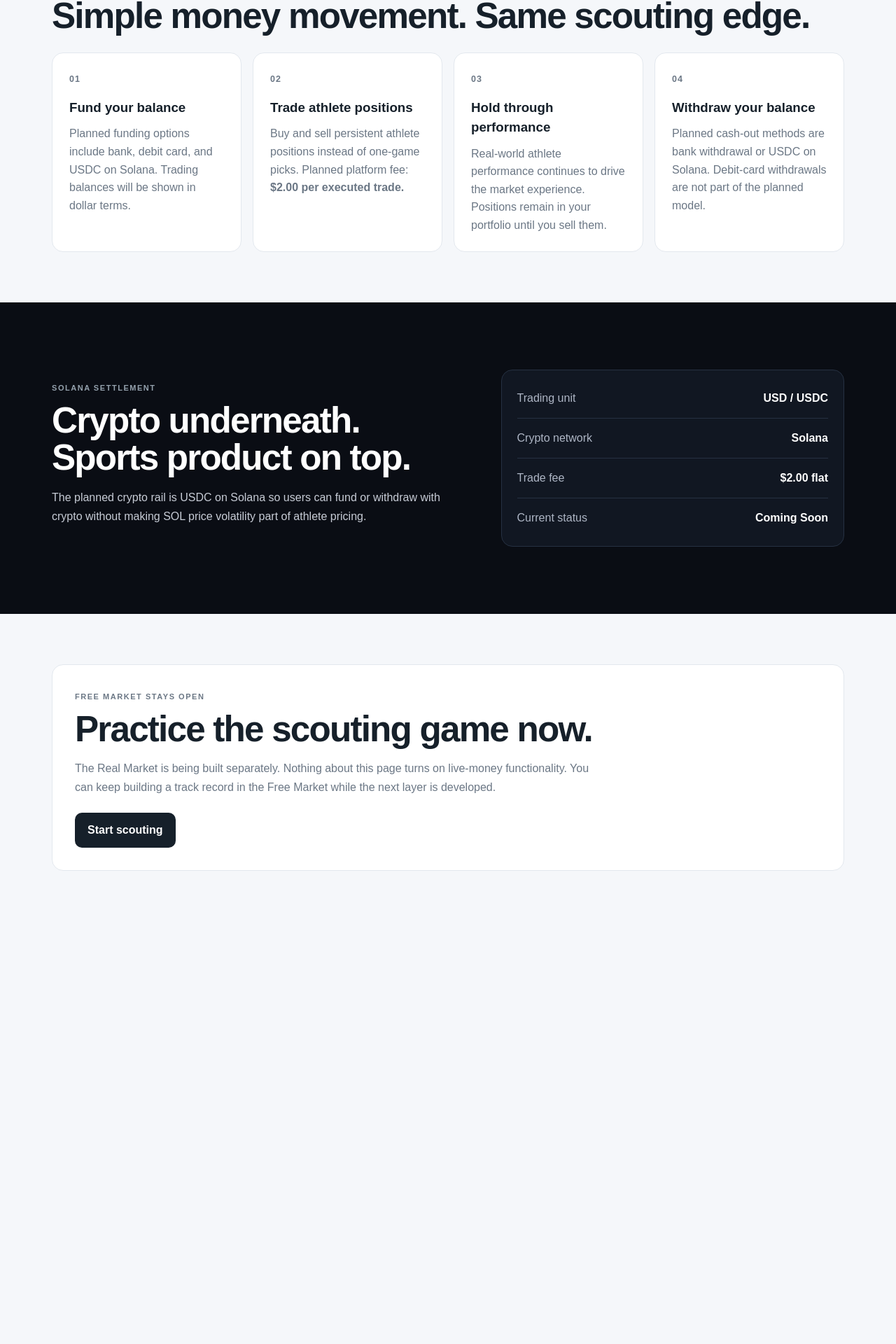
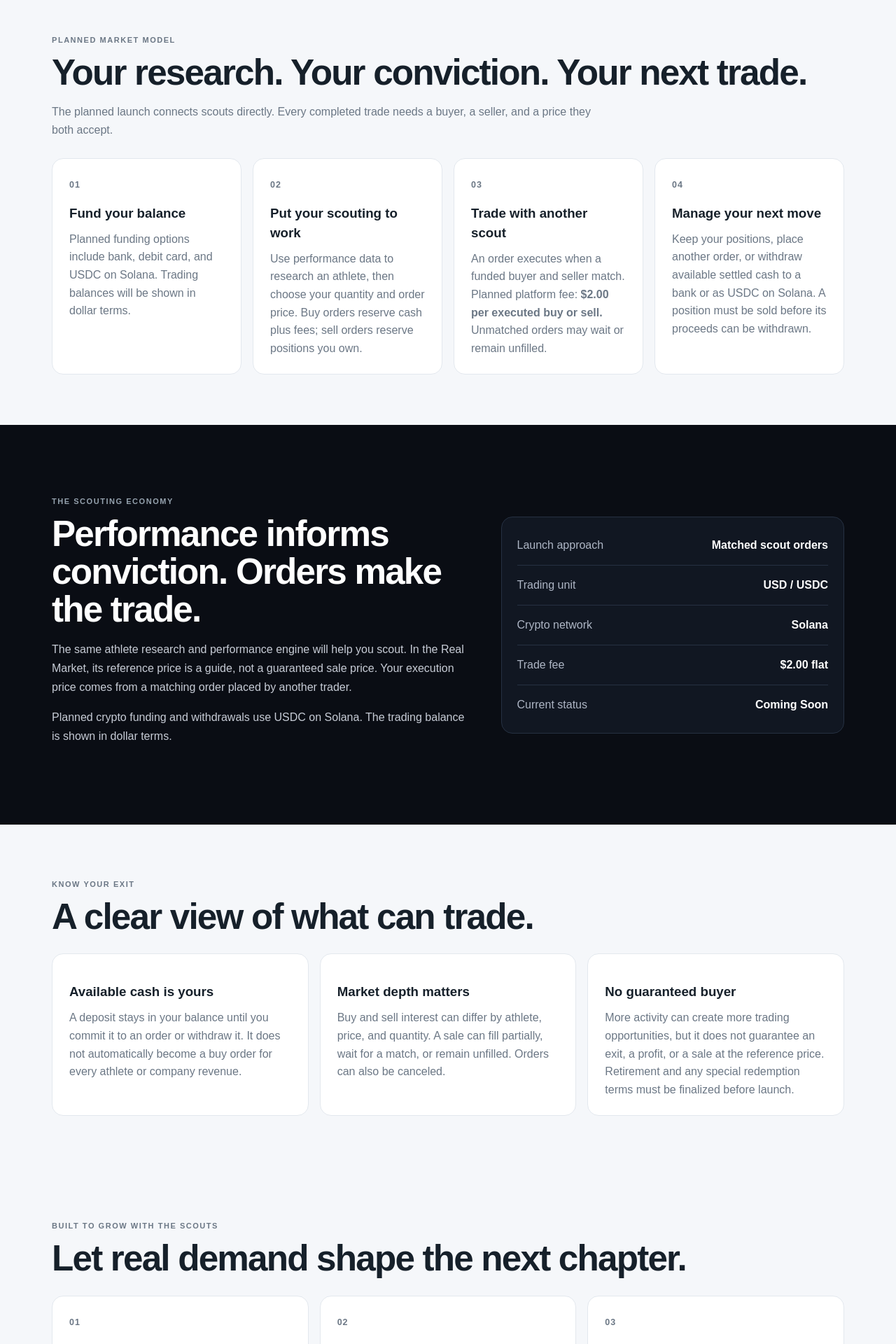
Before and after one commit to clintnoble2019-web/NexAthleteXchange, a Next.js app: page /real-market in a window 1280 px wide. Shown: the part 846-2766 px from the top of the page at 70% size. Before the commit the page ends 2162 px from the top, so only its background shows below. Built offline with nearby package versions, Linux system fonts and the light colour scheme; no server answers.

Commit message:
Position Real Market around the scouting economy and matched scout orders

```diff
--- a/app/real-market/liquidity/page.tsx
+++ b/app/real-market/liquidity/page.tsx
@@ -49,7 +49,7 @@ export default async function LiquiditySandboxPage() {
       <div>
         <div className="realMarketBadge sandboxBadge">INTERNAL SANDBOX • NO REAL MONEY</div>
         <h1>Institutional Liquidity</h1>
-        <p className="muted">Foundation 3 console for the 60-instrument mandate, LP accounts, quote coverage, exposure controls, and the career-ending retirement reserve.</p>
+        <p className="muted">Internal prototype for a possible later liquidity-provider stage: 60-instrument coverage, funded quotes, exposure controls, and simulated retirement reserves. The planned first stage matches orders between scouts; this console does not implement that model or promise live redemption.</p>
       </div>
       <div className="realMarketActions"><Link className="button secondary" href="/real-market/sandbox">Customer sandbox</Link><Link className="button secondary" href="/real-market">Coming Soon</Link></div>
     </header>
--- a/app/real-market/page.tsx
+++ b/app/real-market/page.tsx
@@ -3,15 +3,15 @@ import { realMarket } from "@/lib/real-market";
 
 export const metadata = {
   title: "Real Market — Coming Soon | NexAthleteXchange",
-  description: "Real-money athlete trading is being built for NexAthleteXchange.",
+  description: "The next chapter of the scouting economy: build athlete positions and trade with other scouts. Real Market is coming soon.",
 };
 
 export default function RealMarketPage() {
   return <main className="realMarketPage">
     <section className="realMarketHero shell">
       <div className="realMarketBadge">REAL MARKET • COMING SOON</div>
-      <h1>Scout with real stakes.</h1>
-      <p className="realMarketLead">The Real Market is the next stage of NexAthleteXchange: persistent athlete positions, cash balances, fiat and crypto funding, and real withdrawals — built on top of the same scouting-first experience.</p>
+      <h1>A market built on scouting conviction.</h1>
+      <p className="realMarketLead">Spot opportunity. Build your position. Trade with another scout. The planned Real Market brings the scouting economy to real-money athlete positions across NBA, NFL, and MLB — with trades matched between funded buyers and sellers.</p>
       <div className="realMarketStatus card">
         <div>
           <span className="eyebrow">LAUNCH STATUS</span>
@@ -28,24 +28,27 @@ export default function RealMarketPage() {
     <section className="realMarketSection shell">
       <div className="realMarketSectionHead">
         <span className="landingEyebrow">PLANNED MARKET MODEL</span>
-        <h2>Simple money movement. Same scouting edge.</h2>
+        <h2>Your research. Your conviction. Your next trade.</h2>
+        <p className="muted">The planned launch connects scouts directly. Every completed trade needs a buyer, a seller, and a price they both accept.</p>
       </div>
       <div className="realMarketGrid">
         <article className="card realMarketCard"><span>01</span><h3>Fund your balance</h3><p>Planned funding options include bank, debit card, and USDC on Solana. Trading balances will be shown in dollar terms.</p></article>
-        <article className="card realMarketCard"><span>02</span><h3>Trade athlete positions</h3><p>Buy and sell persistent athlete positions instead of one-game picks. Planned platform fee: <strong>${realMarket.tradeFee.toFixed(2)} per executed trade.</strong></p></article>
-        <article className="card realMarketCard"><span>03</span><h3>Hold through performance</h3><p>Real-world athlete performance continues to drive the market experience. Positions remain in your portfolio until you sell them.</p></article>
-        <article className="card realMarketCard"><span>04</span><h3>Withdraw your balance</h3><p>Planned cash-out methods are bank withdrawal or USDC on Solana. Debit-card withdrawals are not part of the planned model.</p></article>
+        <article className="card realMarketCard"><span>02</span><h3>Put your scouting to work</h3><p>Use performance data to research an athlete, then choose your quantity and order price. Buy orders reserve cash plus fees; sell orders reserve positions you own.</p></article>
+        <article className="card realMarketCard"><span>03</span><h3>Trade with another scout</h3><p>An order executes when a funded buyer and seller match. Planned platform fee: <strong>${realMarket.tradeFee.toFixed(2)} per executed buy or sell.</strong> Unmatched orders may wait or remain unfilled.</p></article>
+        <article className="card realMarketCard"><span>04</span><h3>Manage your next move</h3><p>Keep your positions, place another order, or withdraw available settled cash to a bank or as USDC on Solana. A position must be sold before its proceeds can be withdrawn.</p></article>
       </div>
     </section>
 
     <section className="realMarketDark">
       <div className="shell realMarketSplit">
         <div>
-          <span className="landingEyebrow lightEyebrow">SOLANA SETTLEMENT</span>
-          <h2>Crypto underneath. Sports product on top.</h2>
-          <p>The planned crypto rail is USDC on Solana so users can fund or withdraw with crypto without making SOL price volatility part of athlete pricing.</p>
+          <span className="landingEyebrow lightEyebrow">THE SCOUTING ECONOMY</span>
+          <h2>Performance informs conviction. Orders make the trade.</h2>
+          <p>The same athlete research and performance engine will help you scout. In the Real Market, its reference price is a guide, not a guaranteed sale price. Your execution price comes from a matching order placed by another trader.</p>
+          <p>Planned crypto funding and withdrawals use USDC on Solana. The trading balance is shown in dollar terms.</p>
         </div>
         <div className="realMarketSpec card">
+          <div><span>Launch approach</span><strong>Matched scout orders</strong></div>
           <div><span>Trading unit</span><strong>{realMarket.currency}</strong></div>
           <div><span>Crypto network</span><strong>{realMarket.network}</strong></div>
           <div><span>Trade fee</span><strong>${realMarket.tradeFee.toFixed(2)} flat</strong></div>
@@ -55,12 +58,41 @@ export default function RealMarketPage() {
     </section>
 
     <section className="realMarketSection shell">
+      <div className="realMarketSectionHead">
+        <span className="landingEyebrow">KNOW YOUR EXIT</span>
+        <h2>A clear view of what can trade.</h2>
+      </div>
+      <div className="realMarketGrid realMarketThreeUp">
+        <article className="card realMarketCard"><h3>Available cash is yours</h3><p>A deposit stays in your balance until you commit it to an order or withdraw it. It does not automatically become a buy order for every athlete or company revenue.</p></article>
+        <article className="card realMarketCard"><h3>Market depth matters</h3><p>Buy and sell interest can differ by athlete, price, and quantity. A sale can fill partially, wait for a match, or remain unfilled. Orders can also be canceled.</p></article>
+        <article className="card realMarketCard"><h3>No guaranteed buyer</h3><p>More activity can create more trading opportunities, but it does not guarantee an exit, a profit, or a sale at the reference price. Retirement and any special redemption terms must be finalized before launch.</p></article>
+      </div>
+    </section>
+
+    <section className="realMarketSection shell">
+      <div className="realMarketSectionHead">
+        <span className="landingEyebrow">BUILT TO GROW WITH THE SCOUTS</span>
+        <h2>Let real demand shape the next chapter.</h2>
+      </div>
+      <div className="realMarketGrid realMarketThreeUp">
+        <article className="card realMarketCard"><span>01</span><h3>Start with the community</h3><p>The planned first stage matches orders between scouts. The platform connects traders rather than promising to buy every position itself.</p></article>
+        <article className="card realMarketCard"><span>02</span><h3>Learn from the market</h3><p>Trading volume, funded order depth, and time to match will show where demand exists. Net fee income can support company reserves and future development; customer deposits stay separate.</p></article>
+        <article className="card realMarketCard"><span>03</span><h3>Explore deeper liquidity</h3><p>Actual trading data can help us evaluate professional liquidity providers for a later stage. No provider is committed today, and additional liquidity is not a promise of instant selling.</p></article>
+      </div>
+    </section>
+
+    <section className="realMarketSection shell">
       <div className="realMarketNotice card">
         <span className="landingEyebrow">FREE MARKET STAYS OPEN</span>
         <h2>Practice the scouting game now.</h2>
-        <p>The Real Market is being built separately. Nothing about this page turns on live-money functionality. You can keep building a track record in the Free Market while the next layer is developed.</p>
+        <p>Free Market uses NexPoints and simulated trades at performance-driven prices. Real Market is planned around cash-backed orders matched between traders. The research experience connects them; their balances and execution models are separate.</p>
+        <p>You can build your scouting track record today. Real Market identity verification will begin immediately after signup, with one account per verified person.</p>
         <Link className="button landingPrimary" href="/discover">Start scouting</Link>
       </div>
     </section>
+
+    <footer className="realMarketDisclosure shell">
+      <p>Athlete positions describe the planned product; they do not represent ownership of an athlete, team, or company. Final product terms, retirement rules, legal classification, and eligible locations must be confirmed before launch. This page describes the plan, not a live trading service.</p>
+    </footer>
   </main>;
 }
--- a/scripts/responsive-qa.mjs
+++ b/scripts/responsive-qa.mjs
@@ -20,7 +20,7 @@ try {
   const athlete = await prisma.athlete.findFirstOrThrow({ where: { active: true, marketEnabled: true } });
   for (const width of [1440, 390]) {
     await page.setViewportSize({ width, height: 1000 });
-    for (const route of ["/market", "/portfolio", "/admin", "/real-market/verify", "/athletes/" + athlete.slug]) {
+    for (const route of ["/", "/tutorial", "/real-market", "/market", "/portfolio", "/admin", "/real-market/verify", "/athletes/" + athlete.slug]) {
       const response = await page.goto(base + route);
       if (response?.status() !== 200) throw new Error("Could not load " + route);
       await page.locator("main h1").waitFor({ state: "visible" });
```
Also changed, not shown: app/page.tsx (+10 -0 lines), app/real-market/sandbox/page.tsx (+4 -4 lines), app/tutorial/page.tsx (+12 -3 lines), app/real-market.css, 5 other files (tests, documents, lock files or other folders).
